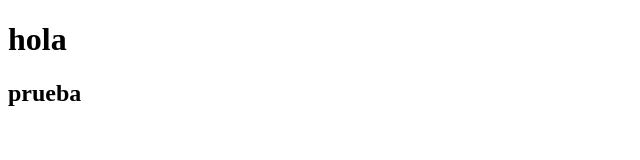
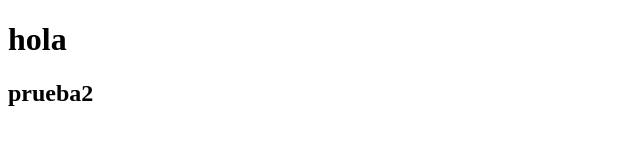
Before and after one commit to agustin2704/repo-de-prueba-1, a plain HTML site: page index.html in a window 1280 px wide. Shown: the full height of the page, 0-640 px from the left. Drawn offline with Linux system fonts and the light colour scheme.

Commit message:
se altero el titulo de prueba

```diff
--- a/index.html
+++ b/index.html
@@ -9,7 +9,7 @@
 
 <body>
     <h1>hola</h1>
-    <h2>prueba</h2>
+    <h2>prueba2</h2>
 </body>
 
 </html>
```
